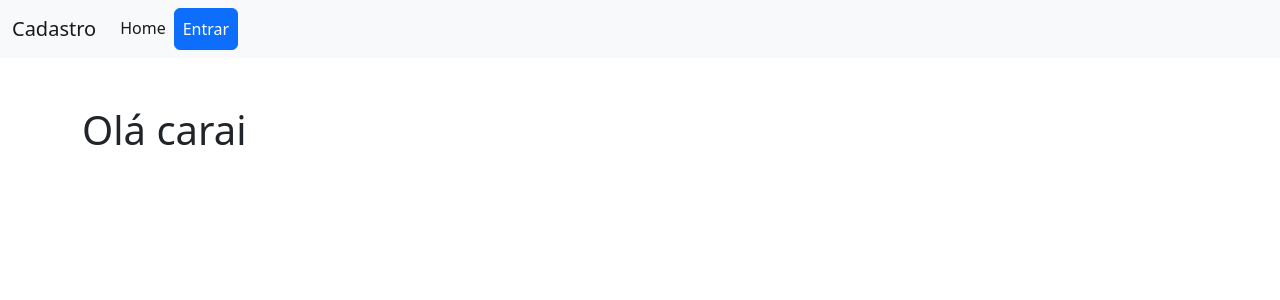
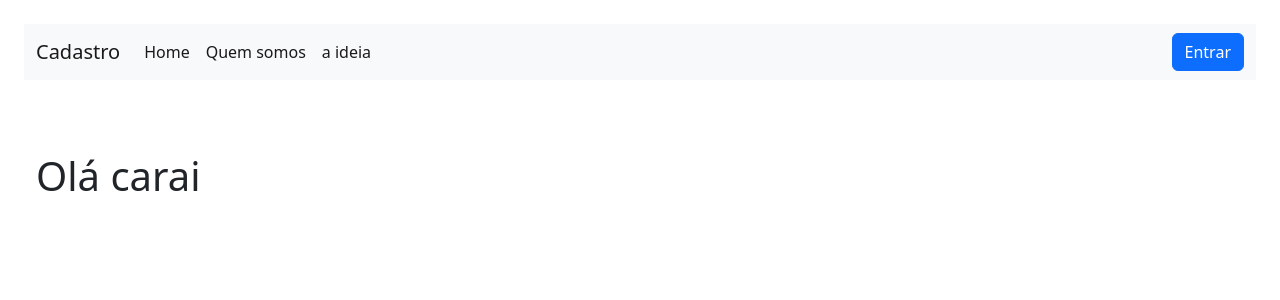
Before and after one commit to kaiqtadeu/Php---Upload-files-img, a PHP site: page /index.php in a window 1280 px wide. Shown: the top 300 px of the page. Run offline with PHP 8.4, Linux system fonts and the light colour scheme.

Commit message:
Login
Alinhamento do botão entrar.

```diff
--- a/autenticacao.php
+++ b/autenticacao.php
@@ -11,9 +11,6 @@ if(isset($_POST['email']) || isset($_POST['senha'])){
 
         $email = $mysqli->real_escape_string($_POST['email']);
         $senha = $mysqli->real_escape_string(md5($_POST['senha']));
-
-        echo md5($_POST['senha']);
-
 
         $sql_code = "SELECT * FROM usuarios WHERE email = '$email' AND senha = '$senha' ";
         $sql_query = $mysqli->query($sql_code) or die ("Falha na execução do código SQL" . $mysqli->error);
--- a/index.php
+++ b/index.php
@@ -5,42 +5,51 @@
       <meta http-equiv="X-UA-Compatible" content="IE=edge">
       <meta name="viewport" content="width=device-width, initial-scale=1.0">
       <link href="https://cdn.jsdelivr.net/npm/bootstrap@5.2.3/dist/css/bootstrap.min.css" rel="stylesheet" integrity="sha384-rbsA2VBKQhggwzxH7pPCaAqO46MgnOM80zW1RWuH61DGLwZJEdK2Kadq2F9CUG65" crossorigin="anonymous">
-    <title>Document</title>
+      <title>Login</title>
     </head>
   <body>
 
-<nav class="navbar navbar-expand-lg bg-light">
+    <nav class="navbar navbar-expand-lg navbar-light bg-light m-4">
       <div class="container-fluid">
         <a class="navbar-brand" href="#">Cadastro</a>
+
         <button class="navbar-toggler" type="button" data-bs-toggle="collapse" data-bs-target="#navbarNav" aria-controls="navbarNav" aria-expanded="false" aria-label="Toggle navigation">
           <span class="navbar-toggler-icon"></span>
         </button>
+
         <div class="collapse navbar-collapse" id="navbarNav">
+
           <ul class="navbar-nav">
+
             <li class="nav-item">
               <a class="nav-link active" aria-current="page" href="?page=home">Home</a>
             </li>
-        <li>
-           <a class="button btn btn-primary nav-link text-white" href="index.php?page=login">Entrar</a>
+
+            <li class="nav-item">
+              <a class="nav-link active" aria-current="page" href="?page=home">Quem somos</a>
             </li>
+
+            <li class="nav-item">
+              <a class="nav-link active" aria-current="page" href="?page=home">a ideia</a>
+            </li>
+
           </ul>
-
+            <a class="button btn btn-primary text-white ms-auto" href="index.php?page=login">Entrar</a>
         </div>
       </div>
     </nav>
 
-<div class="container">
+
+
+    <div class="container m-4">
       <div class="row">
         <div class="col mt-5">
             <?php
                 include('conexao.php');
-
                 if(isset($_REQUEST['page']) && file_exists($_REQUEST['page'].'.php')){
                   include_once($_REQUEST['page'].'.php');
                 }else{
-
                   echo "<h1> Olá carai </h1>";
-
                 }
             ?>
         </div>
```
Lines whose indentation alone changed are shown as unchanged.
